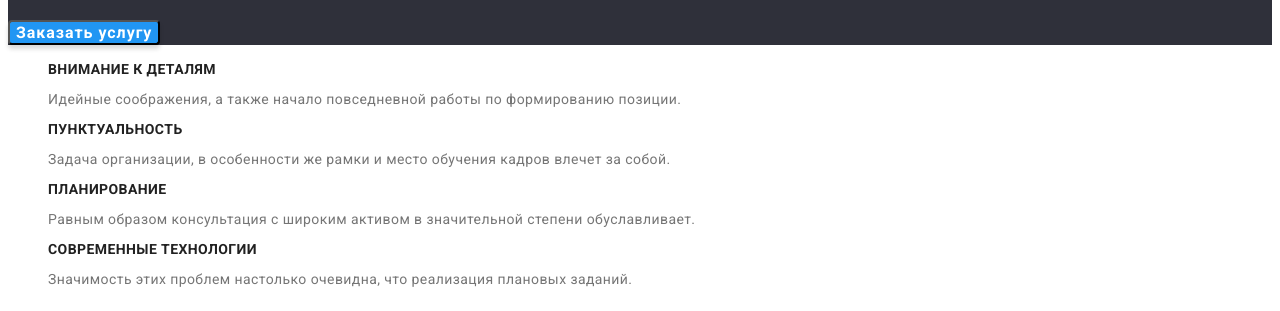
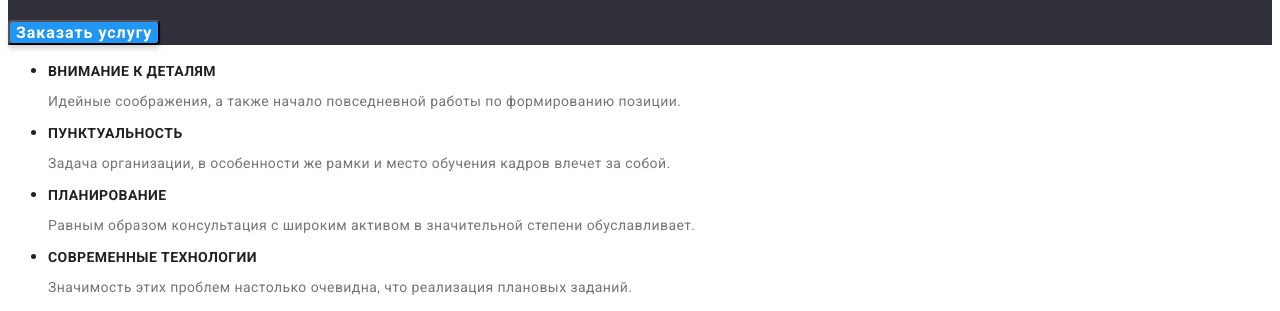
Before and after one commit to DepressiveTree/goit-markup-hw-02, a plain HTML site: page index.html in a window 1280 px wide. Shown: the part 251-562 px from the top of the page. Drawn offline with Linux system fonts and the light colour scheme.

Commit message:
Update styles.css

```diff
--- a/css/styles.css
+++ b/css/styles.css
@@ -13,10 +13,6 @@ a {
 button {
     font-family: inherit;
     cursor: pointer;
-}
-
-li {
-    list-style-type: none;
 }
 
 :root {
```
